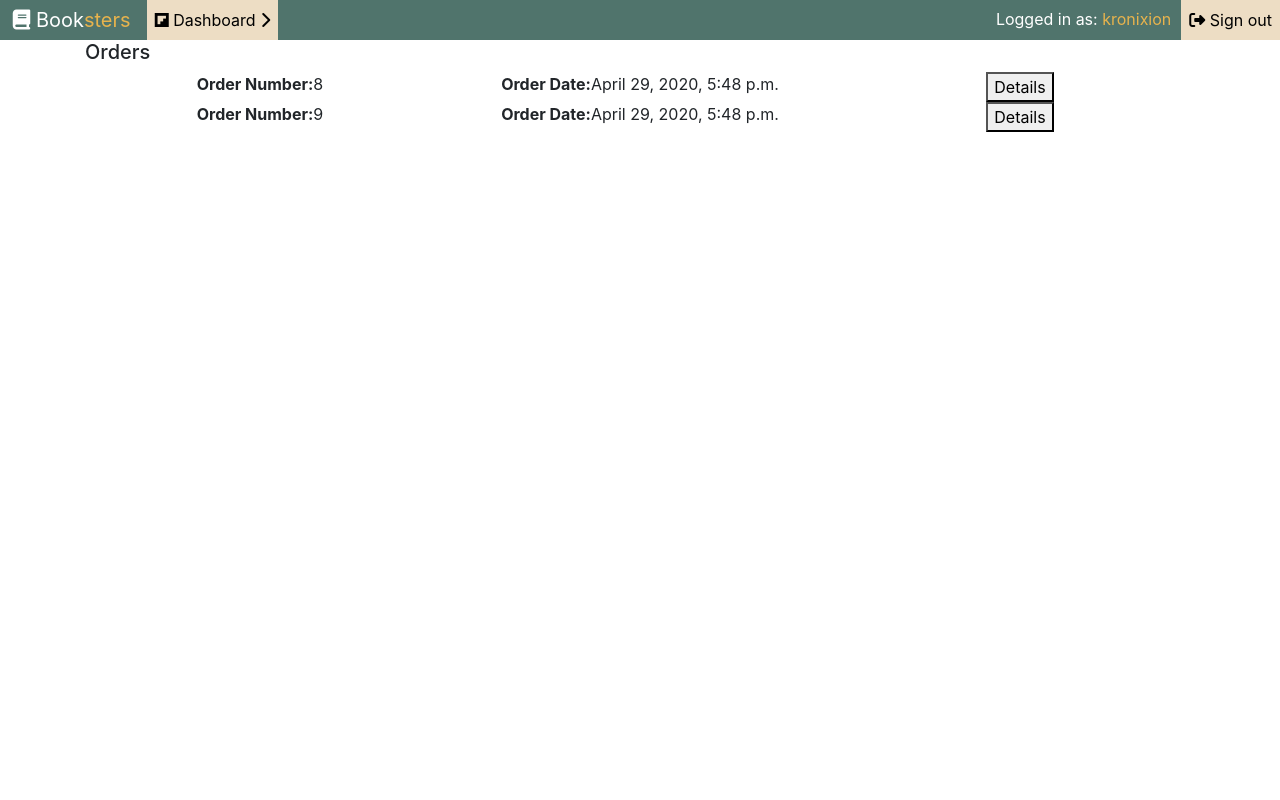
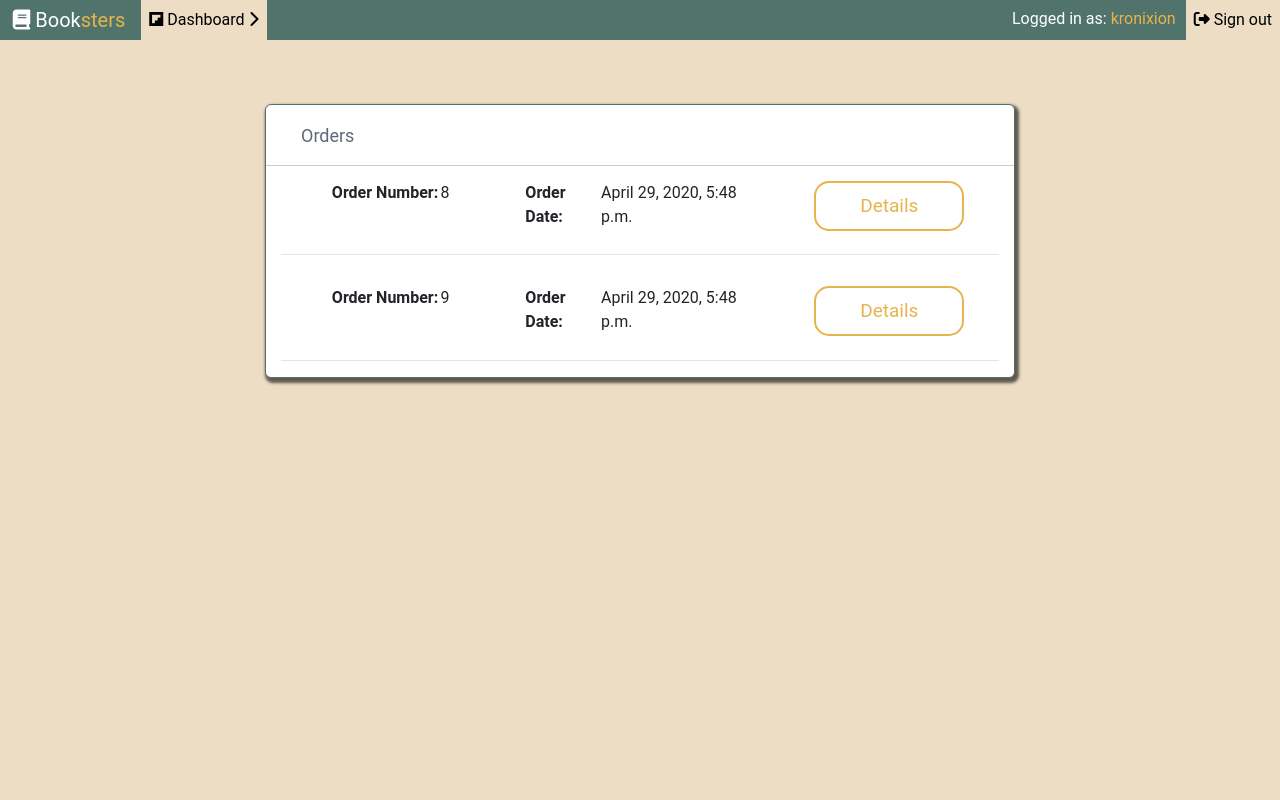
Before and after one commit to Kronixion/LibraryProject, a Django app: page /orders/ in a window 1280 px wide. Run offline with Django 3.2, Linux system fonts and the light colour scheme; a user stored in the database is signed in; data comes from the database, SQL or seed files in the repository; both versions use the stored data as it was after the commit; some libraries are stand-ins or nearby versions.

Commit message:
finished the styling of the order page and finished the whole detailedOrdered pages

```diff
--- a/library/purchases/models.py
+++ b/library/purchases/models.py
@@ -6,6 +6,4 @@ class Order(models.Model):
     books = models.ManyToManyField(Book)
     orderDate = models.DateTimeField(auto_now=True)
     user = models.ForeignKey(Account,on_delete = models.CASCADE,blank=True, null=True)
-
-    def __str__(self):
-        return self.id
+    totalSum = models.IntegerField(default=0)
--- a/library/purchases/templates/orders.html
+++ b/library/purchases/templates/orders.html
@@ -1,8 +1,10 @@
 {%extends 'base.html'%}
-
+{%load static%}
 {%block title}{%endblock}
 
-{%block additionalMetaData%}{%endblock%}
+{%block additionalMetaData%}
+<link rel="stylesheet" href="{%static 'css/orders.css'%}">
+{%endblock%}
 
 {%block body%}
 <div class="container">
@@ -11,12 +13,21 @@
             <h5>Orders</h5>
         </div>
     </div>
+    {%if orders%}
     {%for order in orders%}
     <div class="row">
         <div class="col-lg-4 d-flex justify-content-center"><strong>Order Number: </strong> {{order.id}}</div>
         <div class="col-lg-4 d-flex justify-content-center"><strong>Order Date: </strong> {{order.orderDate}}</div>
         <div class="col-lg-4 d-flex justify-content-center"><a href="{% url 'detailedOrder' id=order.id %}"><button>Details</button></a></div>
     </div>
+    <hr>
     {%endfor%}
+    {%else%}
+    <div class="row">
+        <div class="col-lg-12">
+            <h4>You haven't ordered anything...</h4>
+        </div>
+    </div>
+    {%endif%}
 </div>
 {%endblock%}
--- a/library/purchases/views.py
+++ b/library/purchases/views.py
@@ -1,20 +1,25 @@
-from django.shortcuts import render
+from django.shortcuts import render,redirect
 from account.models import Account
 from .models import Order
+from django.http import HttpResponse
 
 def orders(request):
     account = Account.objects.get(id = request.user.id)
     order = account.shoppingCart.books.all()
-    if request.method == "POST":
-        o = Order(user=account)
+    orders = Order.objects.filter(user=account)
+    if request.method == "POST" and len(order)!=0:
+        o = Order(user=account,totalSum=account.shoppingCart.sumOfBooks())
         o.save()
         for book in order:
             o.books.add(book)
         account.shoppingCart.books.clear()
-        return redirect('/orders/')
+        return render(request,'orders.html',{'orders':orders})
     else:
-        orders = Order.objects.filter(user=account)
         return render(request,'orders.html',{'orders':orders})
 
-def detailedOrder(request):
-    pass
+def detailedOrder(request,id):
+    account = Account.objects.get(id=request.user.id)
+    order = Order.objects.get(id=id)
+    if order.user == account:
+        return render(request,'detailedOrder.html',{'orders':order.books.all(),'totalNumberOfItems':len(order.books.all()),'totalSum':order.totalSum,'id':id})
+    return render(request,'detailedOrder.html',{'message':'Order not found...'})
--- a/library/static/css/orders.css
+++ b/library/static/css/orders.css
@@ -0,0 +1,62 @@
+html,
+body {
+  width: 100%;
+  height: 100%;
+  margin: 0;
+  background-color:  #EDDDC4;
+  font-family: 'Roboto', sans-serif;
+}
+
+.container{
+    width:750px;
+    box-shadow: 2px 3px 3px 2px rgba(0,0,0,0.6);
+    margin-top:5%;
+    border: 1px solid #50746C;
+    background-color: white;
+    border-radius: 6px;
+}
+
+h5{
+    height: 60px;
+    margin:0;
+    padding: 20px 20px;
+    color: #5E6977;
+    font-size: 18px;
+    font-weight: 400;
+  }
+
+.container h4{
+    padding: 10px 0px;
+    color: rgba(0,0,0,0.3);
+    text-align: center;
+}
+
+.row:first-of-type{
+    border-bottom: 1px solid rgba(0,0,0,0.2);
+}
+
+.col-lg-4{
+    margin-top:2%;
+    margin-bottom:1%;
+    padding: 0 10px;
+}
+
+strong{
+    margin-right: 1%;
+}
+
+.container button{
+    width:150px;
+    height:50px;
+    border-radius: 15px;
+    background-color: transparent;
+    border: 2px solid #E7B34D;
+    color: #E7B34D;
+    transition: 0.2s all;
+    font-size: 19px;
+}
+
+.container button:hover{
+    background-color:#E7B34D;
+    color: white;
+}
--- a/library/templates/base.html
+++ b/library/templates/base.html
@@ -27,7 +27,7 @@
                       <div class="dropdown-content">
                           <a href="{%url 'searchBooks'%}" class="nav-link"><i class="fas fa-search"></i> - Search Books</a>
                           <a href="{%url 'shoppingCart'%}" class="nav-link"><i class="fas fa-shopping-cart"></i> - Shopping Cart</a>
-                          <a href="#" class="nav-link"><i class="fas fa-clipboard-list"></i> - Orders</a>
+                          <a href="{%url 'orders'%}" class="nav-link"><i class="fas fa-clipboard-list"></i> - Orders</a>
                           <a href="#" class="nav-link"><i class="fas fa-hand-holding"></i> - Rented Books</a>
                       </div>
                     </div>
```
Also changed, not shown: library/purchases/templates/detailedOrder.html (+35 -0 lines), library/db.sqlite3, library/purchases/migrations/0008_order_totalsum.py (added).
